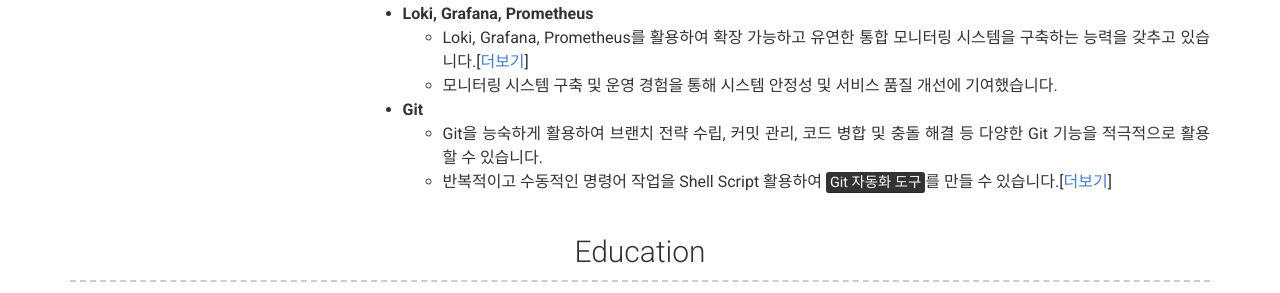
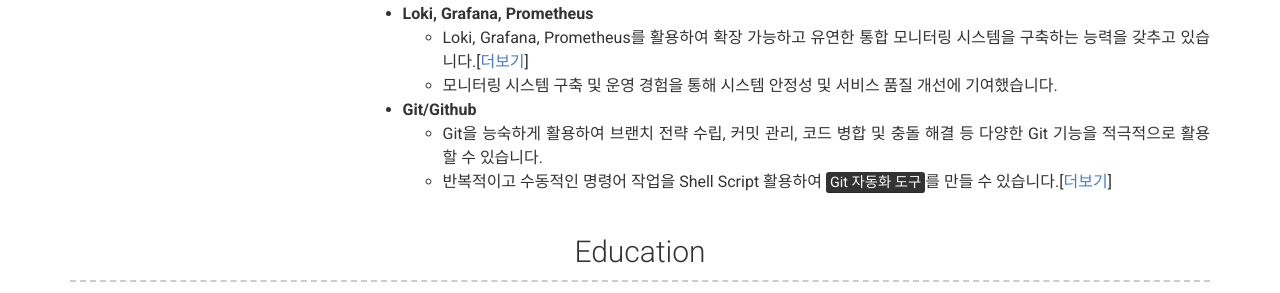
Before and after one commit to jihwooon/jihwooon.github.io, a Jekyll site: the page built from index.md, in a window 1280 px wide and 900 px high, scrolled down 2365 px. Shown: the part 160-453 px from the top of the window. Built offline with Jekyll 4.4.1, drawn with Linux system fonts in a browser that asks for light colours; nearby versions of some CDN libraries.

Commit message:
Skill 란에 Github 키워드 추가하기

```diff
--- a/_config.yml
+++ b/_config.yml
@@ -185,7 +185,7 @@ content:
           - **Loki, Grafana, Prometheus**
             - Loki, Grafana, Prometheus를 활용하여 확장 가능하고 유연한 통합 모니터링 시스템을 구축하는 능력을 갖추고 있습니다.[[더보기](https://www.notion.so/do0ori/6d2ba4f6c6424f2ca78348e156cbe6db?pvs=4)]
             - 모니터링 시스템 구축 및 운영 경험을 통해 시스템 안정성 및 서비스 품질 개선에 기여했습니다.
-          - **Git**
+          - **Git/Github**
             - Git을 능숙하게 활용하여 브랜치 전략 수립, 커밋 관리, 코드 병합 및 충돌 해결 등 다양한 Git 기능을 적극적으로 활용 할 수 있습니다.
             - 반복적이고 수동적인 명령어 작업을 Shell Script 활용하여 <mark>Git 자동화 도구</mark>를 만들 수 있습니다.[[더보기](https://velog.io/@jihwooon/Git-%EB%B8%8C%EB%9E%9C%EC%B9%98-%EB%A7%A4%EB%8B%88%EC%A0%80-Git-Pal-%EB%A7%8C%EB%93%A4%EA%B8%B0)]
   - title: Education
```
